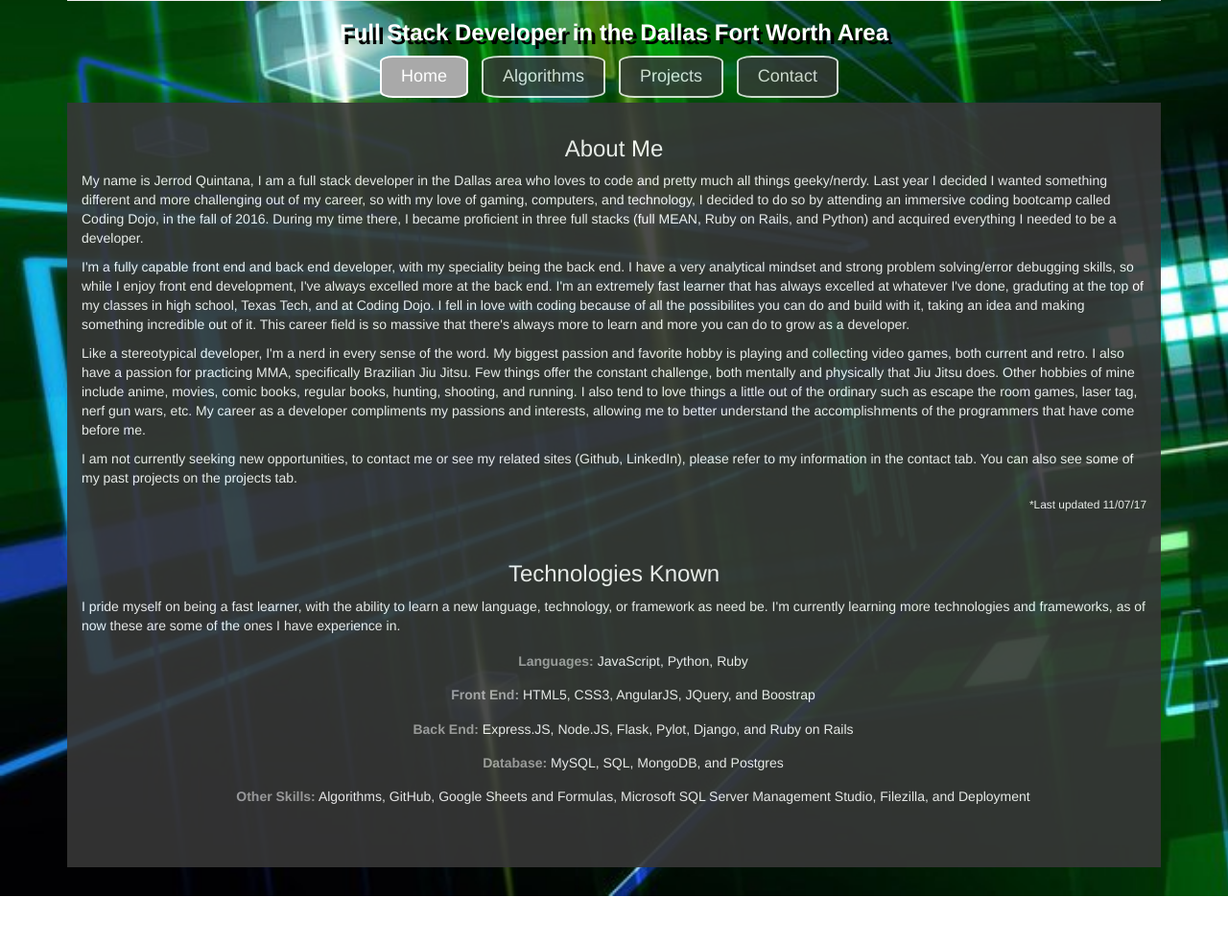
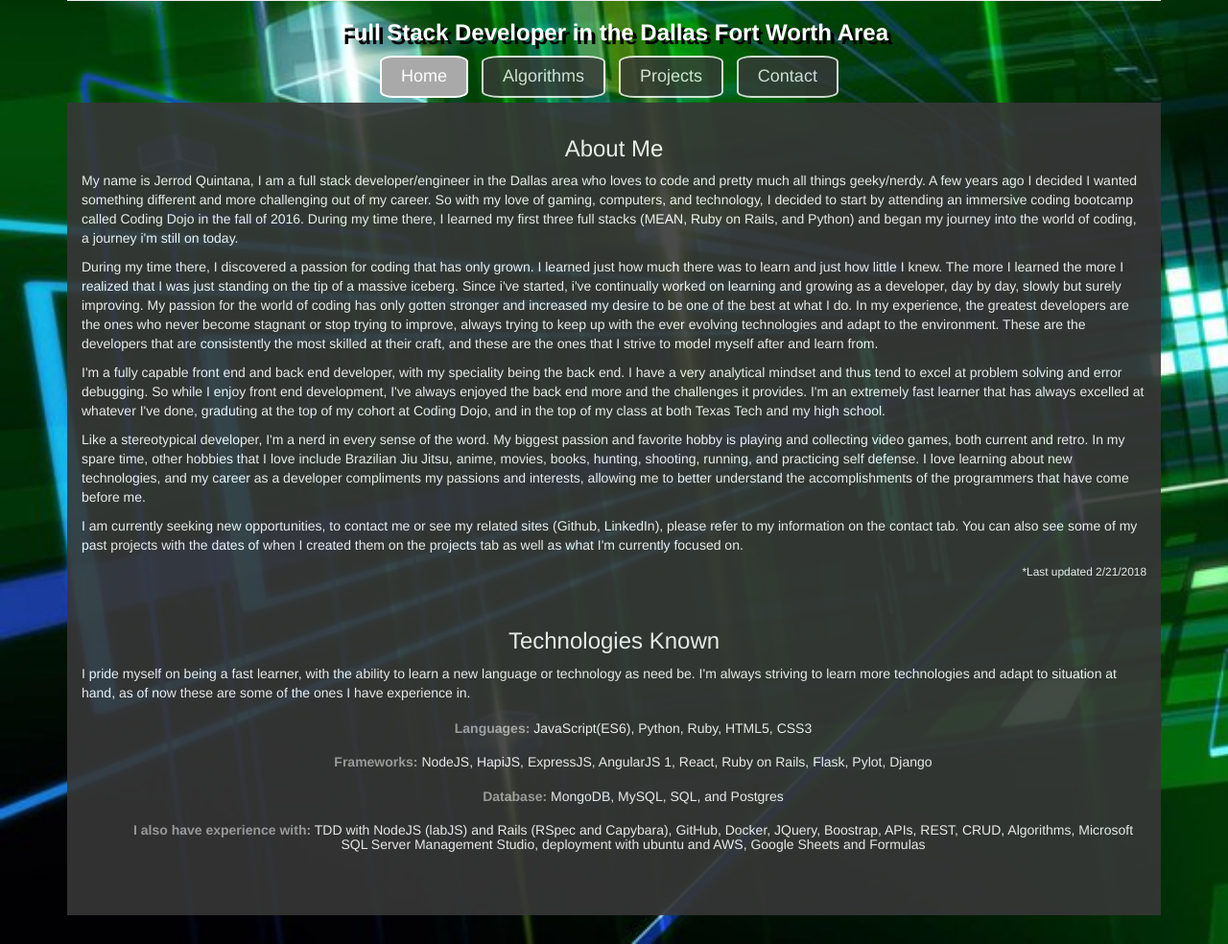
Before and after one commit to jerrodq2/portfolio_mean, a website: page client/index.html in a window 1280 px wide. Shown: the part 390-1374 px from the top of the page at 96% size. Before the commit the page ends 1324 px from the top, so only its background shows below. Drawn offline with nearby package versions, Linux system fonts and the light colour scheme; some packages are replaced by stand-ins of ours.

Commit message:
Updating my portfolio after my time with Dialexa

```diff
--- a/client/index.html
+++ b/client/index.html
@@ -65,24 +65,25 @@
         <div class="about">
           <h3>About Me</h3>
 
-          <p>My name is Jerrod Quintana, I am a full stack developer in the Dallas area who loves to code and pretty much all things geeky/nerdy. Last year I decided I wanted something different and more challenging out of my career, so with my love of gaming, computers, and technology, I decided to do so by attending an immersive coding bootcamp called Coding Dojo, in the fall of 2016. During my time there, I became proficient in three full stacks (full MEAN, Ruby on Rails, and Python) and acquired everything I needed to be a developer. </p>
+          <p>My name is Jerrod Quintana, I am a full stack developer/engineer in the Dallas area who loves to code and pretty much all things geeky/nerdy. A few years ago I decided I wanted something different and more challenging out of my career. So with my love of gaming, computers, and technology, I decided to start by attending an immersive coding bootcamp called Coding Dojo in the fall of 2016. During my time there, I learned my first three full stacks (MEAN, Ruby on Rails, and Python) and began my journey into the world of coding, a journey i'm still on today.</p>
 
-          <p>I'm a fully capable front end and back end developer, with my speciality being the back end. I have a very analytical mindset and strong problem solving/error debugging skills, so while I enjoy front end development, I've always excelled more at the back end. I'm an extremely fast learner that has always excelled at whatever I've done, graduting at the top of my classes in high school, Texas Tech, and at Coding Dojo. I fell in love with coding because of all the possibilites you can do and build with it, taking an idea and making something incredible out of it. This career field is so massive that there's always more to learn and more you can do to grow as a developer.</p>
+          <p>During my time there, I discovered a passion for coding that has only grown. I learned just how much there was to learn and just how little I knew. The more I learned the more I realized that I was just standing on the tip of a massive iceberg. Since i've started, i've continually worked on learning and growing as a developer, day by day, slowly but surely improving. My passion for the world of coding has only gotten stronger and increased my desire to be one of the best at what I do. In my experience, the greatest developers are the ones who never become stagnant or stop trying to improve, always trying to keep up with the ever evolving technologies and adapt to the environment. These are the developers that are consistently the most skilled at their craft, and these are the ones that I strive to model myself after and learn from.</p>
 
-          <p>Like a stereotypical developer, I'm a nerd in every sense of the word. My biggest passion and favorite hobby is playing and collecting video games, both current and retro. I also have a passion for practicing MMA, specifically Brazilian Jiu Jitsu. Few things offer the constant challenge, both mentally and physically that Jiu Jitsu does. Other hobbies of mine include anime, movies, comic books, regular books, hunting, shooting, and running. I also tend to love things a little out of the ordinary such as escape the room games, laser tag, nerf gun wars, etc. My career as a developer compliments my passions and interests, allowing me to better understand the accomplishments of the programmers that have come before me.</p>
+          <p>I'm a fully capable front end and back end developer, with my speciality being the back end. I have a very analytical mindset and thus tend to excel at problem solving and error debugging. So while I enjoy front end development, I've always enjoyed the back end more and the challenges it provides. I'm an extremely fast learner that has always excelled at whatever I've done, graduting at the top of my cohort at Coding Dojo, and in the top of my class at both Texas Tech and my high school.</p>
 
-          <p>I am not currently seeking new opportunities, to contact me or see my related sites (Github, LinkedIn), please refer to my information in the contact tab. You can also see some of my past projects on the projects tab.</p>
+          <p>Like a stereotypical developer, I'm a nerd in every sense of the word. My biggest passion and favorite hobby is playing and collecting video games, both current and retro. In my spare time, other hobbies that I love include Brazilian Jiu Jitsu, anime, movies, books, hunting, shooting, running, and practicing self defense. I love learning about new technologies, and my career as a developer compliments my passions and interests, allowing me to better understand the accomplishments of the programmers that have come before me.</p>
 
-          <p><small>*Last updated 11/07/17</small></p>
+          <p>I am currently seeking new opportunities, to contact me or see my related sites (Github, LinkedIn), please refer to my information on the contact tab. You can also see some of my past projects with the dates of when I created them on the projects tab as well as what I'm currently focused on.</p>
+
+          <p><small>*Last updated 2/21/2018</small></p>
 
           <h3>Technologies Known</h3>
-          <p>I pride myself on being a fast learner, with the ability to learn a new language, technology, or framework as need be. I'm currently learning more technologies and frameworks, as of now these are some of the ones I have experience in.</p>
+          <p>I pride myself on being a fast learner, with the ability to learn a new language or technology as need be. I'm always striving to learn more technologies and adapt to situation at hand, as of now these are some of the ones I have experience in.</p>
           <ul>
-            <li><h5><span><b>Languages:</b></span> JavaScript, Python, Ruby</h5></li>
-            <li><h5><span><b>Front End:</b></span> HTML5, CSS3, AngularJS, JQuery, and Boostrap</h5></li>
-            <li><h5><span><b>Back End:</b></span> Express.JS, Node.JS, Flask, Pylot, Django, and Ruby on Rails</h5></li>
-            <li><h5><span><b>Database:</b></span> MySQL, SQL, MongoDB, and Postgres</h5></li>
-            <li><h5><span><b>Other Skills:</b></span> Algorithms, GitHub, Google Sheets and Formulas, Microsoft SQL Server Management Studio, Filezilla, and Deployment</h5></li>
+            <li><h5><span><b>Languages:</b></span> JavaScript(ES6), Python, Ruby, HTML5, CSS3</h5></li>
+            <li><h5><span><b>Frameworks:</b></span> NodeJS, HapiJS, ExpressJS, AngularJS 1, React, Ruby on Rails, Flask, Pylot, Django</h5></li>
+            <li><h5><span><b>Database:</b></span> MongoDB, MySQL, SQL, and Postgres</h5></li>
+            <li><h5><span><b>I also have experience with:</b></span> TDD with NodeJS (labJS) and Rails (RSpec and Capybara), GitHub, Docker, JQuery, Boostrap, APIs, REST, CRUD, Algorithms, Microsoft SQL Server Management Studio, deployment with ubuntu and AWS, Google Sheets and Formulas</h5></li>
           </ul>
         </div>
       </div>
--- a/client/projects.ejs
+++ b/client/projects.ejs
@@ -100,7 +100,8 @@
         <div class="col-xs-12 proj">
           <div  class="col-xs-12">
             <h2>Future Projects</h2>
-            <p>Currently, i'm working on increasing my proficiency with the technologies I already know, especially MEAN and front end, and starting to freelance as a web developer.</p>
+            <p>Currently, i'm working on increasing my proficiency with the technologies I already know, continuing to learn strong coding practices, and polishing my front end skills by learning and working with React Redux.</p>
+            <p><small>*Last updated 2/21/2018</small></p>
           </div>
         </div>
 
```
Also changed, not shown: 1 other file.
